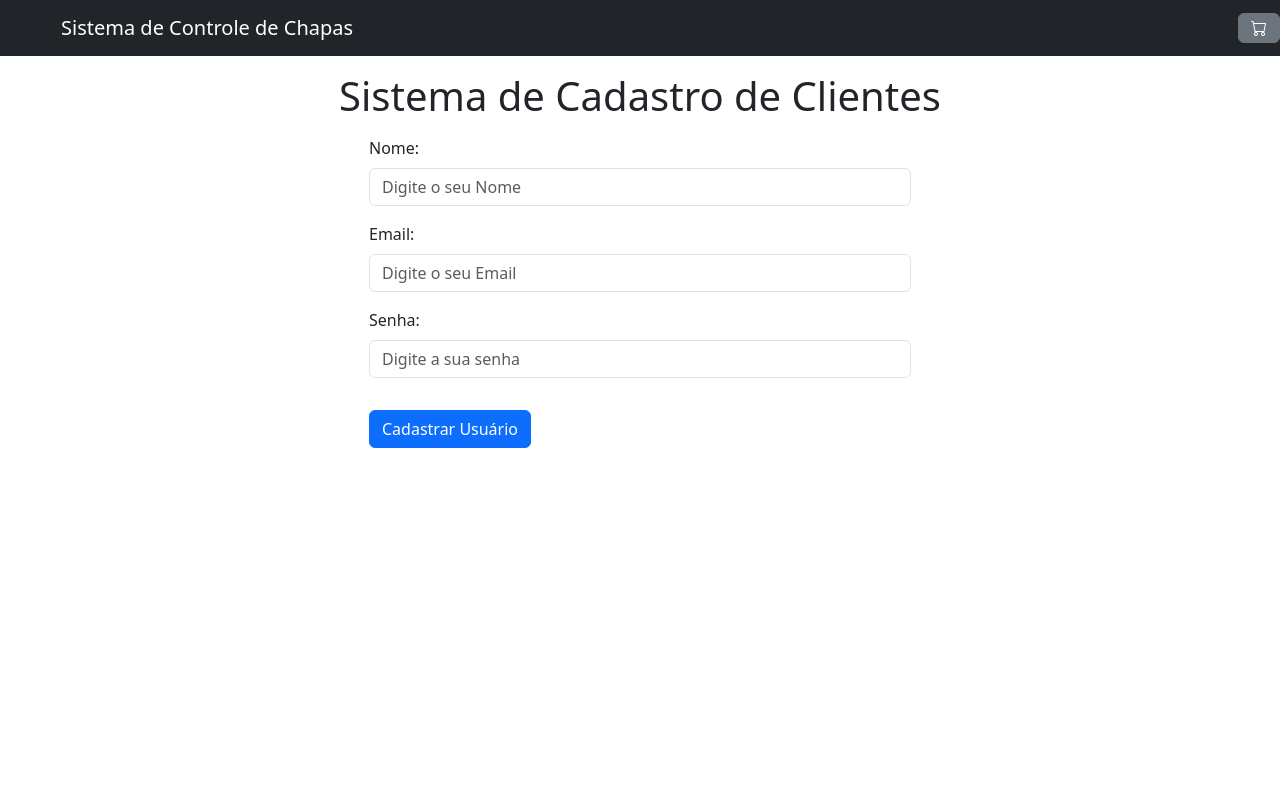
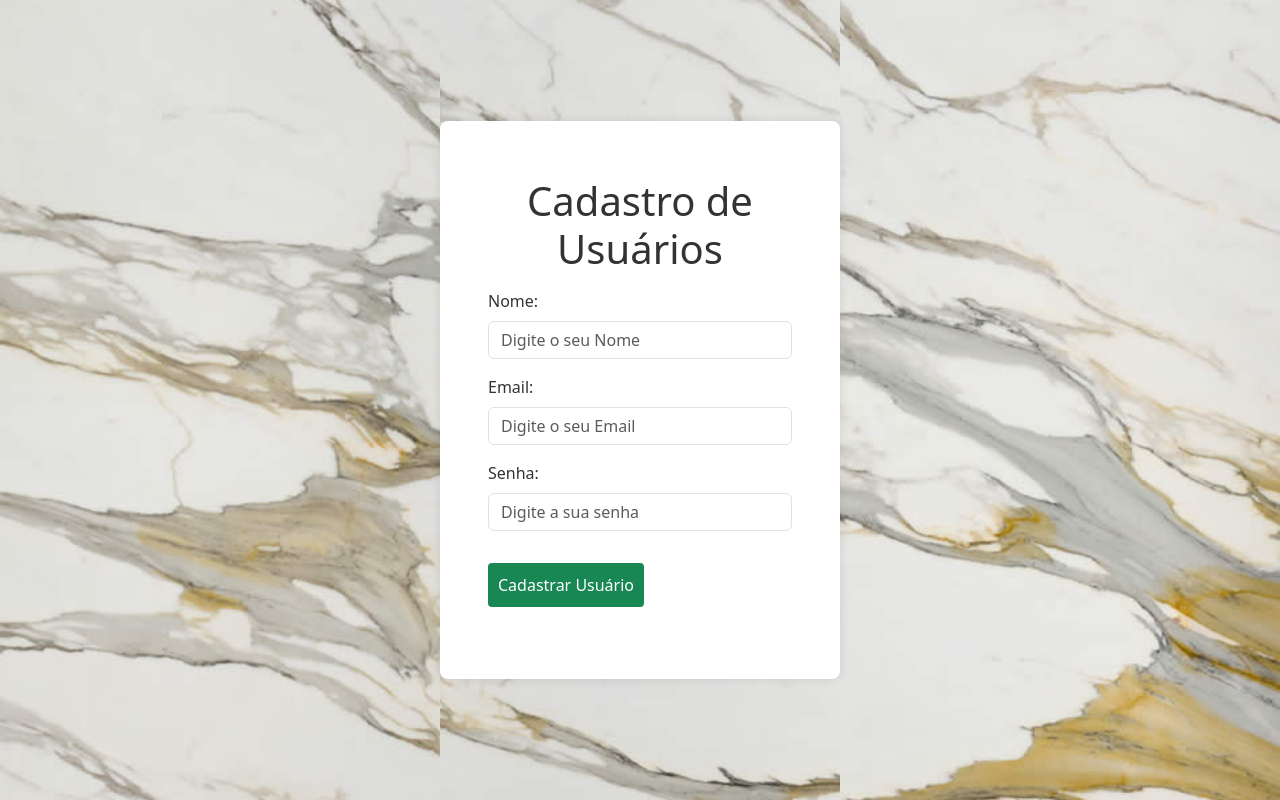
Before and after one commit to EduardoAlmeidaBR03/QUALIGRAN-FRONT, a Node server app: page /usuarios/Cadastrar in a window 1280 px wide. Run offline with Node 20, Linux system fonts and the light colour scheme; some libraries are stand-ins or nearby versions.

Commit message:
Error Cadastrar Usuario (Css)

```diff
--- a/routes/routes.js
+++ b/routes/routes.js
@@ -11,13 +11,13 @@ router.get("/", Services.ProdutoListar);
 
 router.post("/login",Services.UsuarioLogin);
 router.get('/login', (req, res) => {
-    res.render('usuarios/login', { isLogin: true });
+    res.render('usuarios/login', { isInativa: true });
   });
 
 
-router.get("/usuarios/Cadastrar",(req, res) =>{
- res.render("usuarios/Cadastrar");
-})
+router.get("/usuarios/Cadastrar",(req, res) => {
+    res.render("usuarios/Cadastrar", { isInativa: true});
+  });
 
 router.post("/usuarios/Cadastrar",Services.UsuarioCreate);
 
--- a/views/layouts/main.handlebars
+++ b/views/layouts/main.handlebars
@@ -26,7 +26,7 @@
 
   <body id="body-mobile">
     {{!-- Verificação para esconder a navbar se estiver na página de login --}}
-    {{#unless isLogin}}
+    {{#unless isInativa}}
     <nav class="navbar text-bg-dark">
       <div class="container">
         <span class="navbar-brand text-white">Sistema de Controle de Chapas</span>
@@ -41,7 +41,7 @@
     {{/unless}}
 
     {{!-- Condicional para adicionar a classe "container" apenas se não for a página de login --}}
-    {{#unless isLogin}}
+    {{#unless isInativa}}
     <div class="container">
     {{else}}
     <div>
--- a/views/usuarios/Cadastrar.handlebars
+++ b/views/usuarios/Cadastrar.handlebars
@@ -1,6 +1,14 @@
-<h1 class="text-center my-3">Sistema de Cadastro de Clientes</h1>
+<head>
+  <link rel="stylesheet" href="css/styles.css">
+</head>
+
+<body>
+<div class="limiter">
+  <div class="container-login100">
+    <div class="wrap-login100">
+      <h1 class="text-center my-3">Cadastro de Usuários</h1>
       <form action="/usuarios/Cadastrar" method="post">
-  <div class="row w-50 d-block m-auto g-3">
+        <div class="row w-100 d-block m-auto g-3">
           <div class="col-12">
             <label class="form-label" for="nome">Nome:</label>
             <input
@@ -9,6 +17,7 @@
               name="nome"
               id="nome"
               placeholder="Digite o seu Nome"
+              required
             />
           </div>
           <div class="col-12">
@@ -19,6 +28,7 @@
               name="email"
               id="email"
               placeholder="Digite o seu Email"
+              required
             />
           </div>
           <div class="col-12">
@@ -29,6 +39,7 @@
               name="senha"
               id="senha"
               placeholder="Digite a sua senha"
+              required
             />
           </div>
           <div>
@@ -40,3 +51,8 @@
           </div>
         </div>
       </form>
+    </div>
+  </div>
+</div>
+
+</body>
--- a/views/usuarios/login.handlebars
+++ b/views/usuarios/login.handlebars
@@ -1,5 +1,5 @@
 <head>
-  <link rel="stylesheet" href="css/login.css">
+  <link rel="stylesheet" href="css/styles.css">
 </head>
 
 <body>
```
Also changed, not shown: public/css/styles.css (renamed from public/css/login.css). Lines whose indentation alone changed are shown as unchanged.
